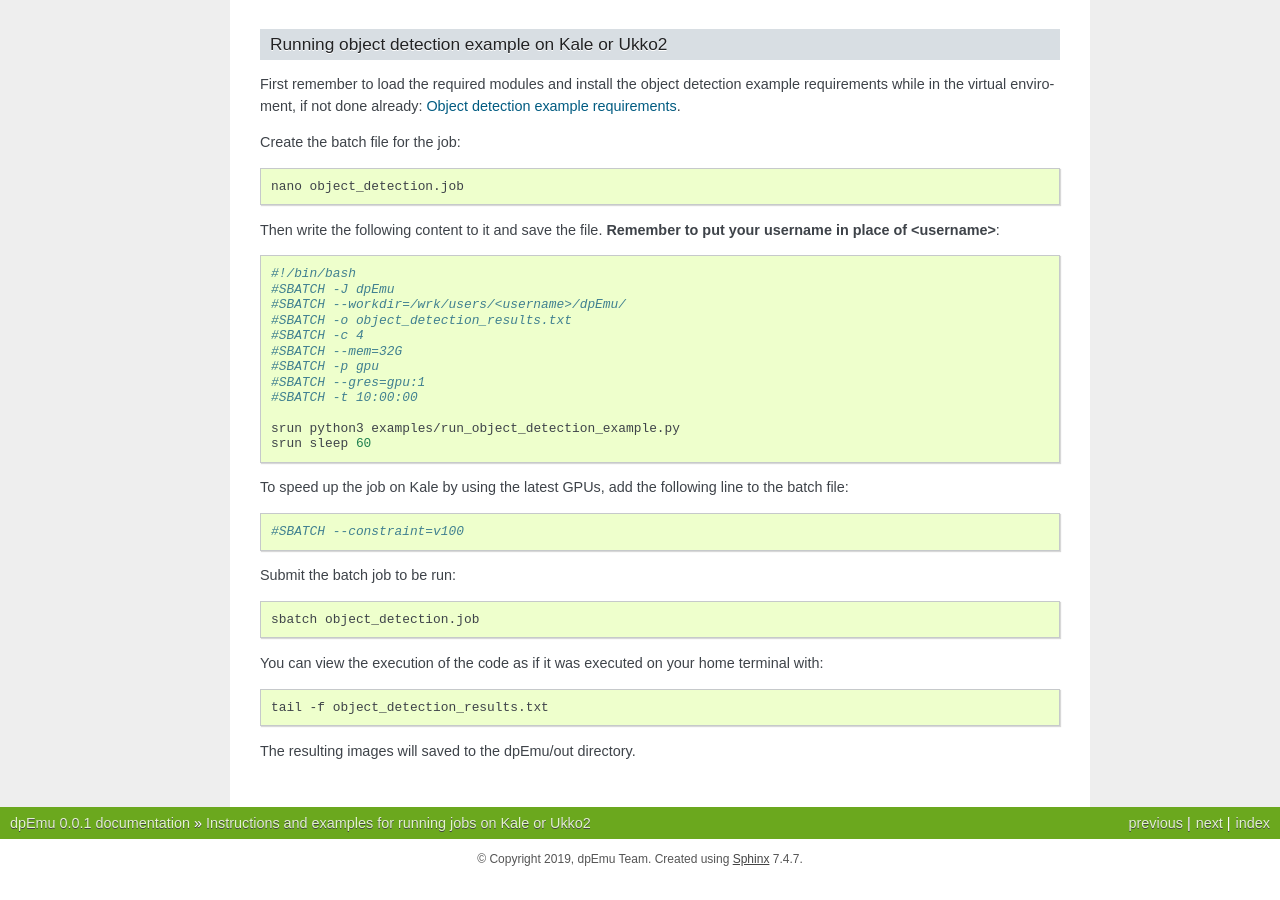
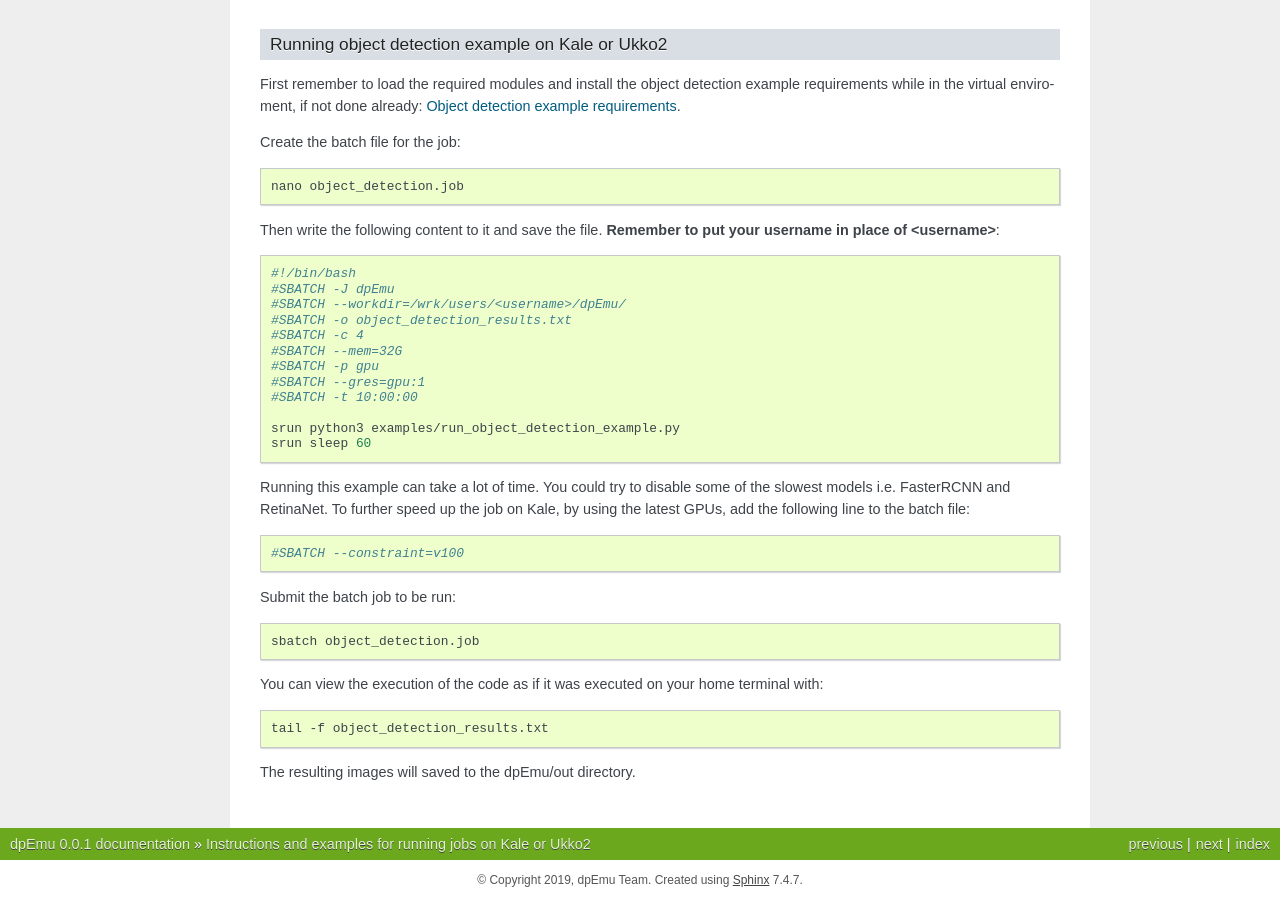
Before and after one commit to dpEmu/dpEmu, a Sphinx documentation site: the page built from docs/cluster_instructions_examples.rst, in a window 1280 px wide and 900 px high, scrolled down 1034 px. Built offline with Sphinx 7.4.7, drawn with Linux system fonts in a browser that asks for light colours; before the commit the page ends 1913 px from its top, so only the background shows below that.

Commit message:
modify docs

```diff
--- a/docs/cluster_instructions_examples.rst
+++ b/docs/cluster_instructions_examples.rst
@@ -89,7 +89,7 @@ Then write the following content to it and save the file. **Remember to put your
     srun python3 examples/run_object_detection_example.py
     srun sleep 60
 
-To speed up the job on Kale by using the latest GPUs, add the following line to the batch file:
+Running this example can take a lot of time. You could try to disable some of the slowest models i.e. FasterRCNN and RetinaNet. To further speed up the job on Kale, by using the latest GPUs, add the following line to the batch file:
 
 .. code-block:: bash
 
```
